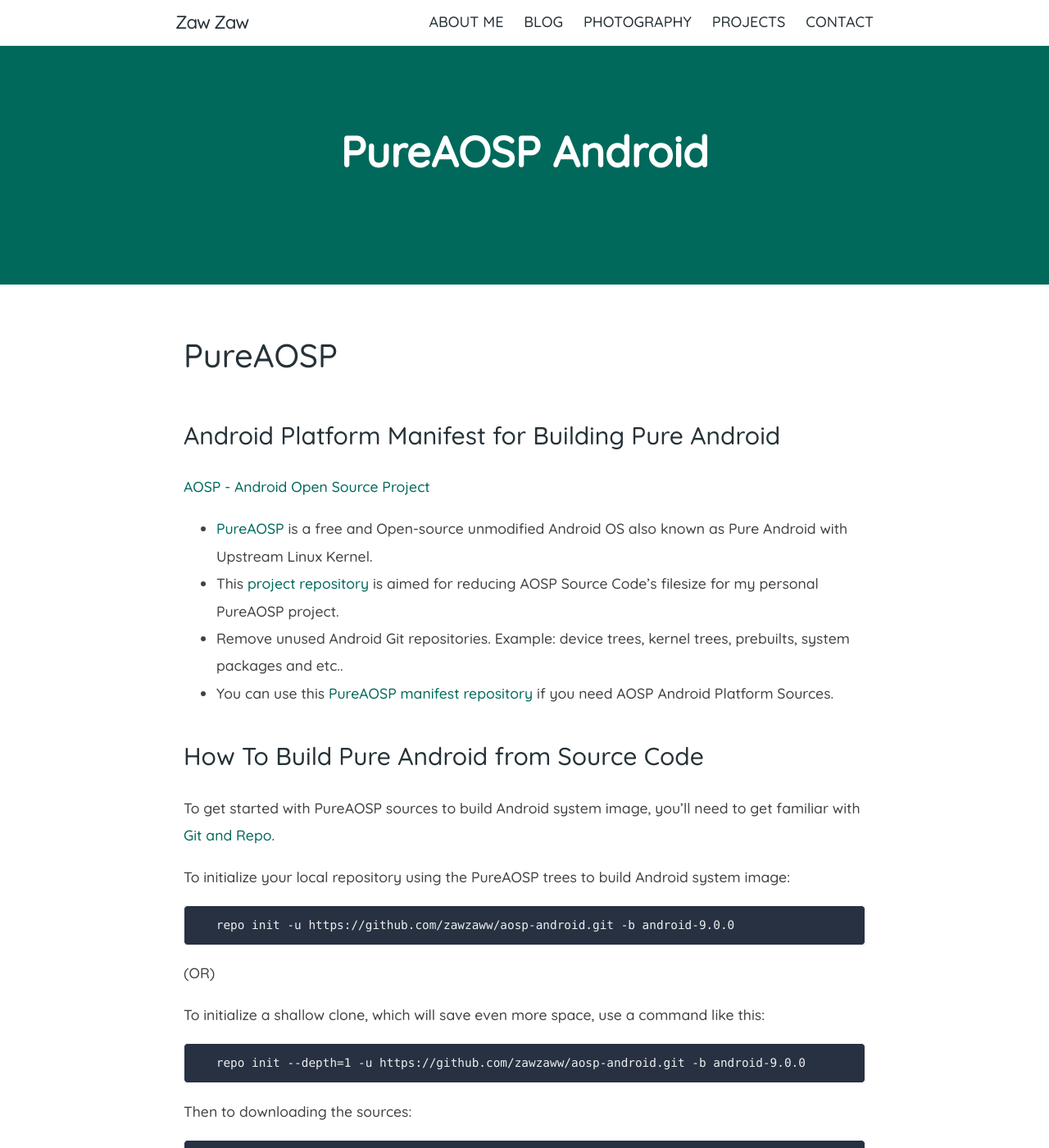
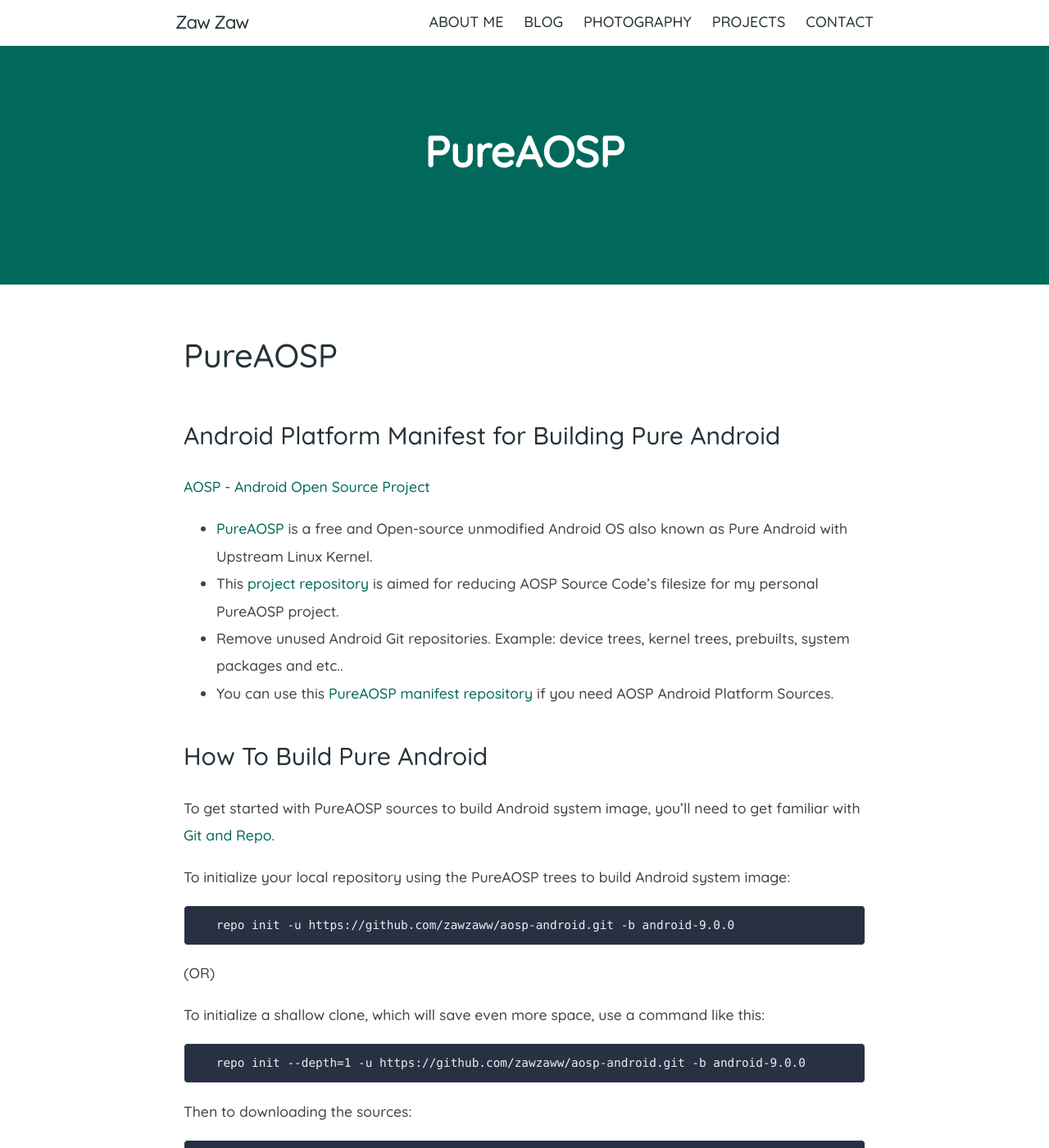
Before and after one commit to zawzaww/zawzaww.github.io, a Jekyll site: the page built from pages/aosp-android.md, in a window 1280 px wide and 1400 px high. Shown: the whole window at 82% size. Built offline with Jekyll 4.4.1, drawn with Linux system fonts in a browser that asks for light colours.

Commit message:
pages: project: Update with short title name
Signed-off-by: Zaw Zaw <zawzthein@outlook.com>

```diff
--- a/pages/aosp-android.md
+++ b/pages/aosp-android.md
@@ -1,6 +1,6 @@
 ---
 layout: page
-title: "PureAOSP Android"
+title: "PureAOSP"
 categories: project
 permalink: /project/aosp-android
 ---
@@ -14,7 +14,7 @@
 - Remove unused Android Git repositories. Example: device trees, kernel trees, prebuilts, system packages and etc..
 - You can use this [PureAOSP manifest repository](https://github.com/zawzaww/aosp-android) if you need AOSP Android Platform Sources.
 
-## How To Build Pure Android from Source Code
+## How To Build Pure Android
 To get started with PureAOSP sources to build Android system image, you'll need to get
 familiar with [Git and Repo](https://source.android.com/setup/build/downloading#installing-repo).
 
```
Also changed, not shown: project.md (+1 -1 lines).
